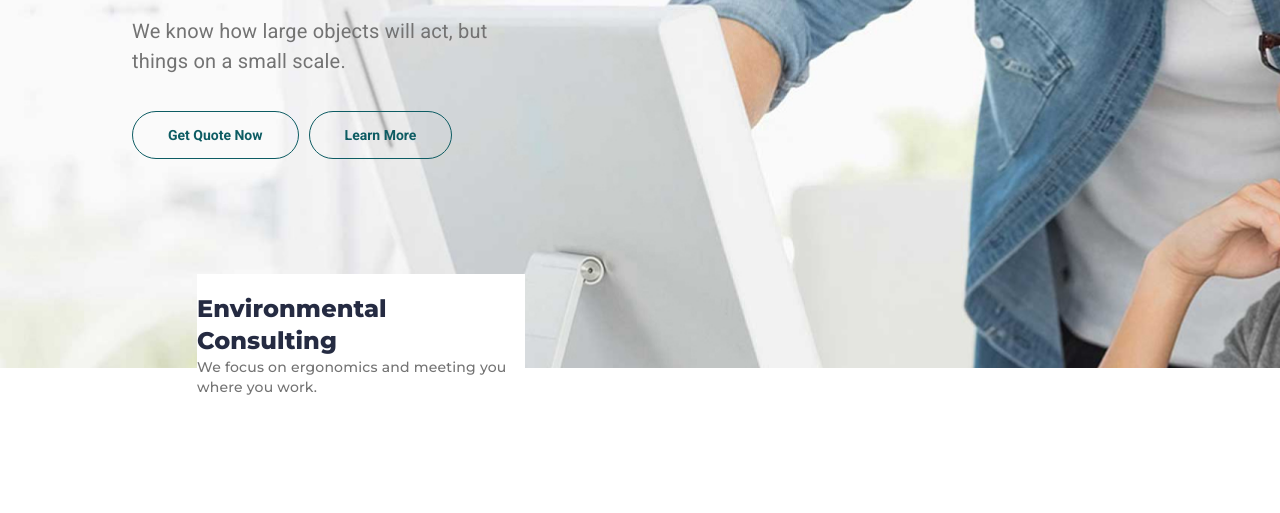
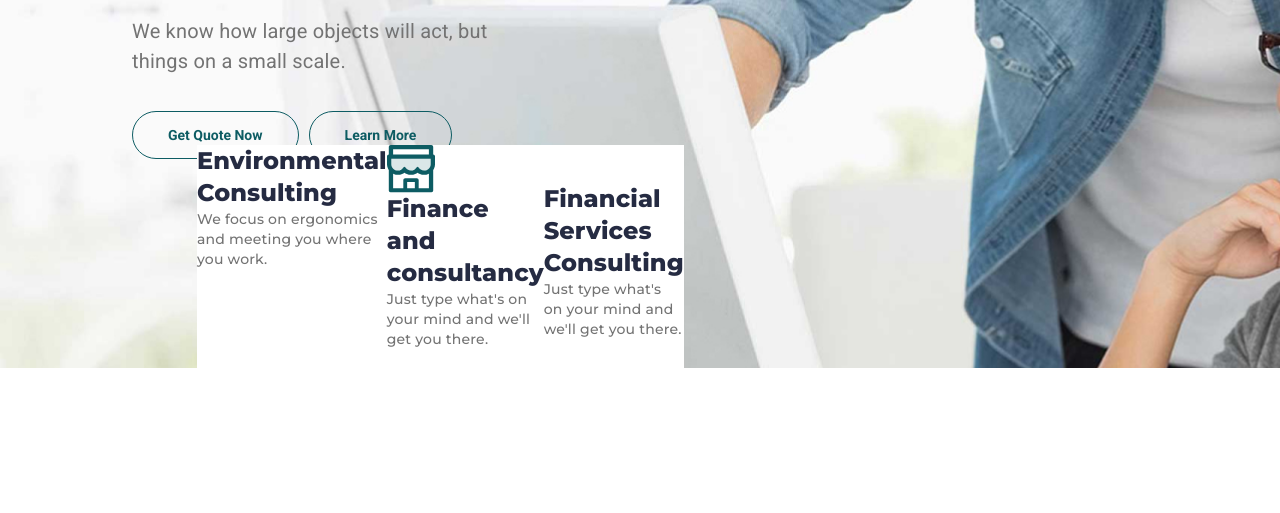
Before and after one commit to Arsenijpotap/relvise, a plain HTML site: page index.html in a window 1280 px wide. Shown: the part 426-939 px from the top of the page. Drawn offline with Linux system fonts and the light colour scheme.

Commit message:
делаем блоки

```diff
--- a/index.html
+++ b/index.html
@@ -42,7 +42,7 @@
 
     </div>
     <section class="section-a">
-<div>
+<div class="row">
 <a href="#"><div class="section-b"><img src="img/carbon_tool-box.svg" alt="">
     <h2 class="section-a__text">Environmental
         Consulting</h2>
--- a/style/style.css
+++ b/style/style.css
@@ -68,7 +68,7 @@ letter-spacing: 0.1px;
 .menu-item{margin-right: 21px;
 
 }
-..menu-item:last-child{margin: 0;}
+.menu-item:last-child{margin: 0;}
 .menu-linck{
     color: #737373;
 }
@@ -138,17 +138,26 @@ max-width: 396px;
     color: #0D5C63;
 
 }
-.section-a {margin: -100px 197px 0px 197px; display: flex;
-}
-.section-b {
-    position: static;
+.section-a {}
+
+    .row{margin: -100px 197px 0px 197px;display: flex;
+
+        width: 1046px;
+
+         max-width: 328px;
+        min-height: 245px;
+
+    }
+
+.section-b {display: flex;
+    flex-direction: column;
+    align-items: flex-start;
+    padding: 0px;
     margin: 35 40px;
-    width: 328px;
+    max-width: 328px;
     height: 242px;
-    left: 0px;
-    top: 0px;
-
-    background: #FFFFFF;
+    margin-top: -129px;
+    background-color: #FFFFFF;
 }
 
 .section-a__text {font-family: Montserrat;
```
